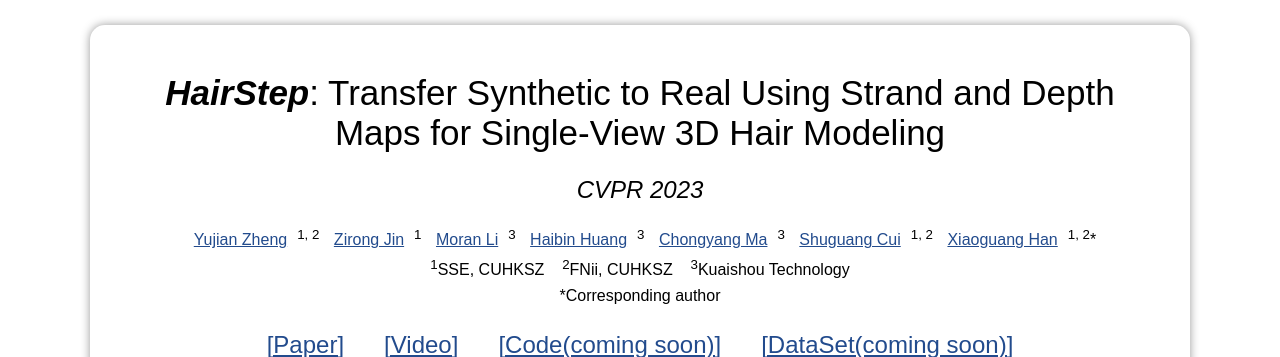
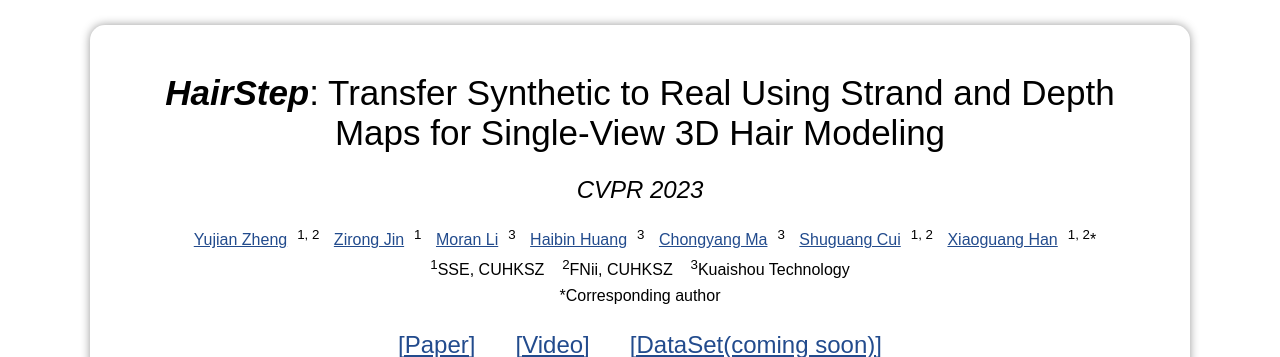
Before and after one commit to PAULYZHENG/paulyzheng.github.io, a Jekyll site: the page research/hairstep/index.html, which Jekyll copies as it is, in a window 1280 px wide and 900 px high, cut to the strip 0-357 px from the top of the window. Built offline with Jekyll 4.4.1, drawn with Linux system fonts in a browser that asks for light colours; nearby versions of some CDN libraries; library files that are not in the unit come from our copies.

Commit message:
Update index.html

```diff
--- a/research/hairstep/index.html
+++ b/research/hairstep/index.html
@@ -219,7 +219,7 @@
 						<a href="https://paulyzheng.github.io/research/hairstep/" target="_blank">[Paper]</a> &nbsp;&nbsp;&nbsp;&nbsp;
                         <a href="https://paulyzheng.github.io/research/hairstep/" target="_blank">[Video]</a> &nbsp;&nbsp;&nbsp;&nbsp;
 						<!-- <a href="files/poster.pdf" target="_blank">[Poster]</a> &nbsp;&nbsp;&nbsp;&nbsp; -->
-						<a href="https://paulyzheng.github.io/research/hairstep/" target="_blank">[Code(coming soon)]</a> &nbsp;&nbsp;&nbsp;&nbsp;
+						<!-- <a href="https://paulyzheng.github.io/research/hairstep/" target="_blank">[Code(coming soon)]</a> &nbsp;&nbsp;&nbsp;&nbsp; -->
                         <a href="https://paulyzheng.github.io/research/hairstep/" target="_blank">[DataSet(coming soon)]</a>
 					</p>
 					</font>
```
